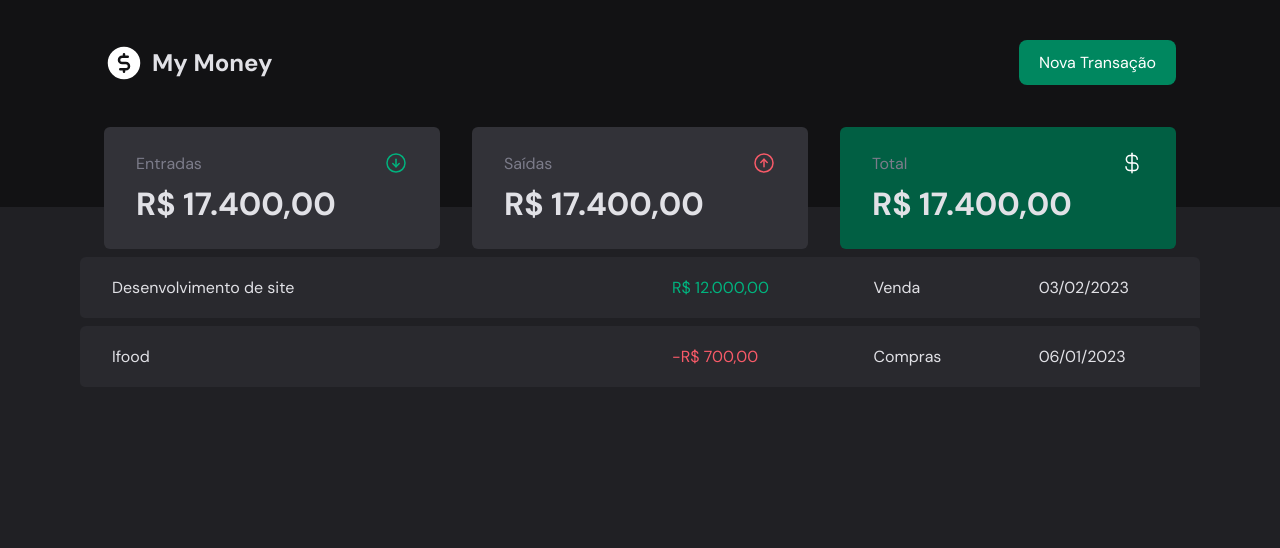
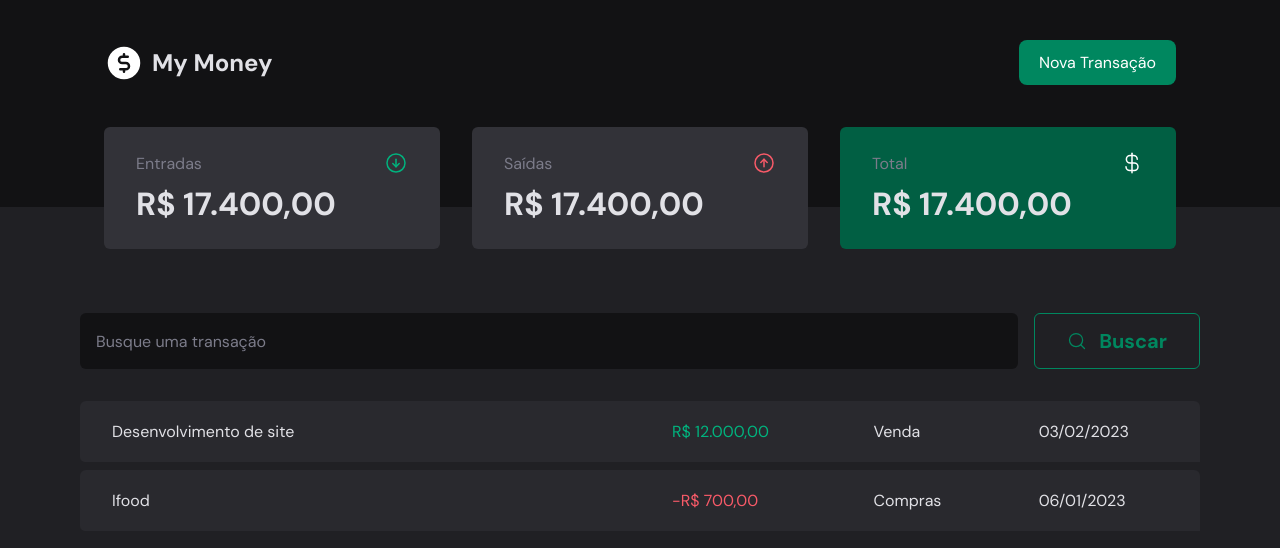
Before and after one commit to odeassis/my_money, a React (Vite) app: page / in a window 1280 px wide. Shown: the top 548 px of the page. Built offline with nearby package versions, Linux system fonts and the light colour scheme.

Commit message:
feat: add search component

```diff
--- a/src/pages/Transactions/index.tsx
+++ b/src/pages/Transactions/index.tsx
@@ -1,5 +1,6 @@
 import { Header } from "../../components/Header";
 import { Summary } from "../../components/Summary";
+import { Search } from "./components/Search";
 import {
   TransactionContainerTable,
   TransactionTable,
@@ -13,6 +14,7 @@ export function Transactions() {
       <Summary />
 
       <TransactionContainerTable>
+        <Search />
         <TransactionTable>
           <tr>
             <td>Desenvolvimento de site</td>
--- a/src/pages/Transactions/styles.ts
+++ b/src/pages/Transactions/styles.ts
@@ -3,7 +3,6 @@ import styled from "styled-components";
 export const TransactionContainerTable = styled.main`
   width: 100%;
   max-width: 1120px;
-
   margin: 0 auto;
 `;
 
@@ -11,6 +10,8 @@ export const TransactionTable = styled.table`
   width: 100%;
   border-collapse: separate;
   border-spacing: 0 0.5rem;
+
+  margin-top: 1.5rem ;
 
   td {
     background: ${props => props.theme["gray-700"]};
```
